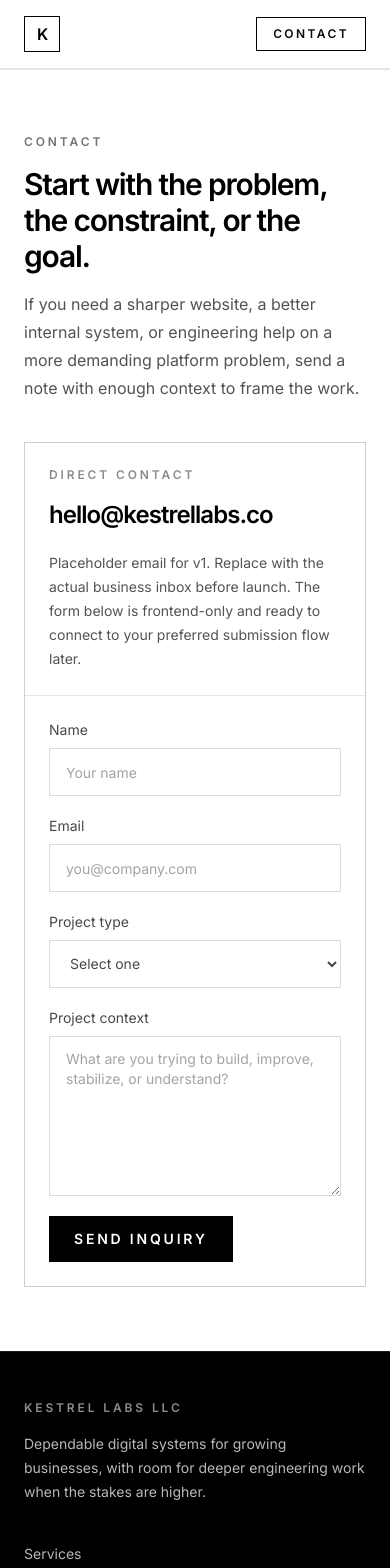
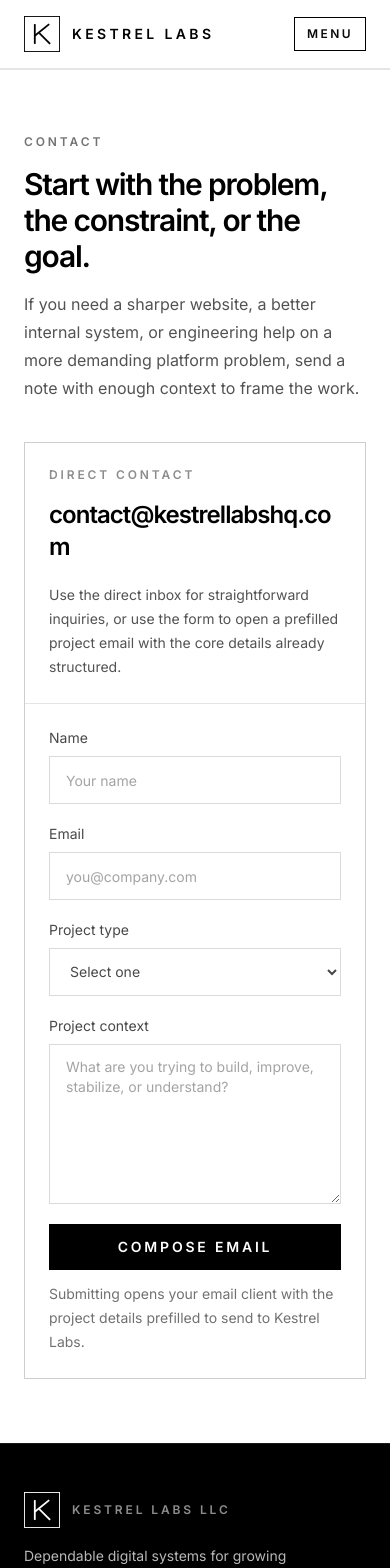
Before and after one commit to KestrelLabsHQ/Landing-Website, a Next.js app: page /contact in a window 390 px wide. Shown: the top 1568 px of the page. Built offline with nearby package versions, Linux system fonts and the light colour scheme.

Commit message:
Polish Kestrel Labs v1.1 site pass

```diff
--- a/app/contact/page.tsx
+++ b/app/contact/page.tsx
@@ -1,4 +1,5 @@
 import type { Metadata } from "next";
+import { ContactForm } from "@/components/contact-form";
 import { SectionShell } from "@/components/section-shell";
 
 export const metadata: Metadata = {
@@ -16,37 +17,12 @@ export default function ContactPage() {
       <div className="grid gap-px border border-black/10 bg-black/10 lg:grid-cols-[1fr_1.1fr]">
         <div className="bg-white p-6 md:p-8">
           <p className="text-xs font-semibold uppercase tracking-[0.24em] text-black/45">Direct contact</p>
-          <a href="mailto:hello@kestrellabs.co" className="mt-4 block text-2xl font-semibold tracking-[-0.04em] text-black">hello@kestrellabs.co</a>
-          <p className="mt-5 max-w-md text-sm leading-6 text-black/68">Placeholder email for v1. Replace with the actual business inbox before launch. The form below is frontend-only and ready to connect to your preferred submission flow later.</p>
+          <a href="mailto:contact@kestrellabshq.com" className="mt-4 block break-all text-2xl font-semibold tracking-[-0.04em] text-black">contact@kestrellabshq.com</a>
+          <p className="mt-5 max-w-md text-sm leading-6 text-black/68">
+            Use the direct inbox for straightforward inquiries, or use the form to open a prefilled project email with the core details already structured.
+          </p>
         </div>
-        <form className="grid gap-5 bg-white p-6 md:grid-cols-2 md:p-8">
-          <label className="grid gap-2 text-sm text-black/72">
-            Name
-            <input className="h-12 border border-black/14 px-4 outline-none transition-colors focus:border-black" type="text" placeholder="Your name" />
-          </label>
-          <label className="grid gap-2 text-sm text-black/72">
-            Email
-            <input className="h-12 border border-black/14 px-4 outline-none transition-colors focus:border-black" type="email" placeholder="you@company.com" />
-          </label>
-          <label className="grid gap-2 text-sm text-black/72 md:col-span-2">
-            Project type
-            <select className="h-12 border border-black/14 px-4 outline-none transition-colors focus:border-black" defaultValue="">
-              <option value="" disabled>Select one</option>
-              <option>Website Design & Rebuild</option>
-              <option>Internal Tool</option>
-              <option>Software Engineering</option>
-              <option>Infrastructure / Reliability</option>
-              <option>Advanced Systems</option>
-            </select>
-          </label>
-          <label className="grid gap-2 text-sm text-black/72 md:col-span-2">
-            Project context
-            <textarea className="min-h-40 border border-black/14 px-4 py-3 outline-none transition-colors focus:border-black" placeholder="What are you trying to build, improve, stabilize, or understand?" />
-          </label>
-          <div className="md:col-span-2">
-            <button type="submit" className="border border-black bg-black px-6 py-3 text-sm font-semibold uppercase tracking-[0.2em] text-white transition-colors hover:bg-transparent hover:text-black">Send Inquiry</button>
-          </div>
-        </form>
+        <ContactForm />
       </div>
     </SectionShell>
   );
--- a/app/layout.tsx
+++ b/app/layout.tsx
@@ -16,12 +16,36 @@ const plexMono = IBM_Plex_Mono({
 });
 
 export const metadata: Metadata = {
+  metadataBase: new URL("https://kestrellabshq.com"),
   title: {
     default: "Kestrel Labs LLC",
     template: "%s | Kestrel Labs LLC",
   },
   description:
     "Dependable digital systems for growing businesses, from polished websites and internal tools to demanding software and infrastructure work.",
+  applicationName: "Kestrel Labs",
+  keywords: [
+    "Kestrel Labs",
+    "Atlanta software engineering",
+    "website design",
+    "internal tools",
+    "infrastructure support",
+    "advanced systems",
+  ],
+  openGraph: {
+    title: "Kestrel Labs LLC",
+    description:
+      "Dependable digital systems for growing businesses, from polished websites and internal tools to demanding software and infrastructure work.",
+    url: "https://kestrellabshq.com",
+    siteName: "Kestrel Labs",
+    type: "website",
+  },
+  twitter: {
+    card: "summary",
+    title: "Kestrel Labs LLC",
+    description:
+      "Dependable digital systems for growing businesses, from polished websites and internal tools to demanding software and infrastructure work.",
+  },
 };
 
 export default function RootLayout({ children }: Readonly<{ children: React.ReactNode }>) {
--- /dev/null
+++ b/app/manifest.ts
@@ -0,0 +1,21 @@
+import type { MetadataRoute } from "next";
+
+export default function manifest(): MetadataRoute.Manifest {
+  return {
+    name: "Kestrel Labs LLC",
+    short_name: "Kestrel Labs",
+    description:
+      "Dependable digital systems for growing businesses, from polished websites to deeper software and infrastructure work.",
+    start_url: "/",
+    display: "standalone",
+    background_color: "#ffffff",
+    theme_color: "#0a0a0a",
+    icons: [
+      {
+        src: "/icon.svg",
+        sizes: "any",
+        type: "image/svg+xml",
+      },
+    ],
+  };
+}
--- /dev/null
+++ b/components/brand-mark.tsx
@@ -0,0 +1,21 @@
+type BrandMarkProps = {
+  className?: string;
+  invert?: boolean;
+};
+
+export function BrandMark({ className, invert = false }: BrandMarkProps) {
+  return (
+    <svg
+      aria-hidden
+      viewBox="0 0 40 40"
+      className={className}
+      fill="none"
+      xmlns="http://www.w3.org/2000/svg"
+    >
+      <rect x="0.5" y="0.5" width="39" height="39" stroke={invert ? "white" : "black"} />
+      <path d="M12 9V31" stroke={invert ? "white" : "black"} strokeWidth="2" />
+      <path d="M28 9L12 22" stroke={invert ? "white" : "black"} strokeWidth="2" />
+      <path d="M17 19L29 31" stroke={invert ? "white" : "black"} strokeWidth="2" />
+    </svg>
+  );
+}
--- /dev/null
+++ b/components/contact-form.tsx
@@ -0,0 +1,72 @@
+"use client";
+
+import { FormEvent, useState } from "react";
+
+const inbox = "contact@kestrellabshq.com";
+
+type Status = "idle" | "ready";
+
+export function ContactForm() {
+  const [status, setStatus] = useState<Status>("idle");
+
+  function handleSubmit(event: FormEvent<HTMLFormElement>) {
+    event.preventDefault();
+
+    const form = new FormData(event.currentTarget);
+    const name = String(form.get("name") ?? "").trim();
+    const email = String(form.get("email") ?? "").trim();
+    const projectType = String(form.get("projectType") ?? "").trim();
+    const context = String(form.get("context") ?? "").trim();
+
+    const subject = encodeURIComponent(`Kestrel Labs inquiry${projectType ? ` — ${projectType}` : ""}`);
+    const body = encodeURIComponent(
+      [
+        `Name: ${name}`,
+        `Email: ${email}`,
+        `Project type: ${projectType || "Not specified"}`,
+        "",
+        "Project context:",
+        context,
+      ].join("\n"),
+    );
+
+    window.location.href = `mailto:${inbox}?subject=${subject}&body=${body}`;
+    setStatus("ready");
+  }
+
+  return (
+    <form onSubmit={handleSubmit} className="grid gap-5 bg-white p-6 md:grid-cols-2 md:p-8">
+      <label className="grid gap-2 text-sm text-black/72">
+        Name
+        <input name="name" className="h-12 border border-black/14 px-4 outline-none transition-colors focus:border-black" type="text" placeholder="Your name" required />
+      </label>
+      <label className="grid gap-2 text-sm text-black/72">
+        Email
+        <input name="email" className="h-12 border border-black/14 px-4 outline-none transition-colors focus:border-black" type="email" placeholder="you@company.com" required />
+      </label>
+      <label className="grid gap-2 text-sm text-black/72 md:col-span-2">
+        Project type
+        <select name="projectType" className="h-12 border border-black/14 px-4 outline-none transition-colors focus:border-black" defaultValue="" required>
+          <option value="" disabled>Select one</option>
+          <option>Website Design & Rebuild</option>
+          <option>Internal Tool</option>
+          <option>Software Engineering</option>
+          <option>Infrastructure / Reliability</option>
+          <option>Advanced Systems</option>
+        </select>
+      </label>
+      <label className="grid gap-2 text-sm text-black/72 md:col-span-2">
+        Project context
+        <textarea name="context" className="min-h-40 border border-black/14 px-4 py-3 outline-none transition-colors focus:border-black" placeholder="What are you trying to build, improve, stabilize, or understand?" required />
+      </label>
+      <div className="flex flex-col gap-3 md:col-span-2 md:flex-row md:items-center md:justify-between">
+        <button type="submit" className="border border-black bg-black px-6 py-3 text-sm font-semibold uppercase tracking-[0.2em] text-white transition-colors hover:bg-transparent hover:text-black">Compose Email</button>
+        <p className="text-sm leading-6 text-black/56">
+          {status === "ready"
+            ? "Your email client should open with the inquiry details prefilled."
+            : "Submitting opens your email client with the project details prefilled to send to Kestrel Labs."}
+        </p>
+      </div>
+    </form>
+  );
+}
--- a/components/site-footer.tsx
+++ b/components/site-footer.tsx
@@ -1,4 +1,5 @@
 import Link from "next/link";
+import { BrandMark } from "@/components/brand-mark";
 import { navigation } from "@/content/navigation";
 
 export function SiteFooter() {
@@ -6,7 +7,10 @@ export function SiteFooter() {
     <footer className="border-t border-white/10 bg-black text-white">
       <div className="mx-auto grid max-w-7xl gap-10 px-6 py-12 md:grid-cols-[1.2fr_0.8fr] md:px-10">
         <div>
-          <p className="text-xs font-semibold uppercase tracking-[0.24em] text-white/55">Kestrel Labs LLC</p>
+          <div className="flex items-center gap-3">
+            <BrandMark className="h-9 w-9" invert />
+            <p className="text-xs font-semibold uppercase tracking-[0.24em] text-white/55">Kestrel Labs LLC</p>
+          </div>
           <p className="mt-4 max-w-xl text-sm leading-6 text-white/72">
             Dependable digital systems for growing businesses, with room for deeper engineering work when the stakes are higher.
           </p>
@@ -17,8 +21,8 @@ export function SiteFooter() {
               {item.label}
             </Link>
           ))}
-          <a href="mailto:hello@kestrellabs.co" className="text-sm text-white/72 transition-colors hover:text-white">
-            hello@kestrellabs.co
+          <a href="mailto:contact@kestrellabshq.com" className="text-sm text-white/72 transition-colors hover:text-white">
+            contact@kestrellabshq.com
           </a>
         </div>
       </div>
--- a/components/site-header.tsx
+++ b/components/site-header.tsx
@@ -1,4 +1,5 @@
 import Link from "next/link";
+import { BrandMark } from "@/components/brand-mark";
 import { navigation } from "@/content/navigation";
 
 export function SiteHeader() {
@@ -6,9 +7,10 @@ export function SiteHeader() {
     <header className="sticky top-0 z-50 border-b border-black/10 bg-white/88 backdrop-blur-md">
       <div className="mx-auto flex max-w-7xl items-center justify-between px-6 py-4 md:px-10">
         <Link href="/" className="flex items-center gap-3 text-sm font-semibold uppercase tracking-[0.24em] text-black">
-          <span className="flex h-9 w-9 items-center justify-center border border-black text-base tracking-[-0.08em]">K</span>
-          <span className="hidden sm:inline">Kestrel Labs</span>
+          <BrandMark className="h-9 w-9 shrink-0" />
+          <span>Kestrel Labs</span>
         </Link>
+
         <nav className="hidden items-center gap-6 md:flex">
           {navigation.map((item) => (
             <Link key={item.href} href={item.href} className="text-xs font-semibold uppercase tracking-[0.22em] text-black/66 transition-colors hover:text-black">
@@ -16,9 +18,30 @@ export function SiteHeader() {
             </Link>
           ))}
         </nav>
-        <Link href="/contact" className="border border-black px-4 py-2 text-xs font-semibold uppercase tracking-[0.2em] transition-colors hover:bg-black hover:text-white">
-          Contact
-        </Link>
+
+        <div className="hidden md:block">
+          <Link href="/contact" className="border border-black px-4 py-2 text-xs font-semibold uppercase tracking-[0.2em] transition-colors hover:bg-black hover:text-white">
+            Contact
+          </Link>
+        </div>
+
+        <details className="group md:hidden">
+          <summary className="flex list-none items-center gap-2 border border-black px-3 py-2 text-xs font-semibold uppercase tracking-[0.2em] marker:hidden">
+            Menu
+          </summary>
+          <div className="absolute left-0 right-0 top-full border-b border-black/10 bg-white">
+            <nav className="mx-auto grid max-w-7xl gap-px border-t border-black/10 bg-black/10 px-6 md:px-10">
+              {navigation.map((item) => (
+                <Link key={item.href} href={item.href} className="bg-white px-0 py-4 text-sm font-medium text-black">
+                  {item.label}
+                </Link>
+              ))}
+              <Link href="/contact" className="bg-white px-0 py-4 text-sm font-medium text-black">
+                Contact
+              </Link>
+            </nav>
+          </div>
+        </details>
       </div>
     </header>
   );
```
Also changed, not shown: content/site-copy.ts (+14 -14 lines), app/icon.svg (added).
